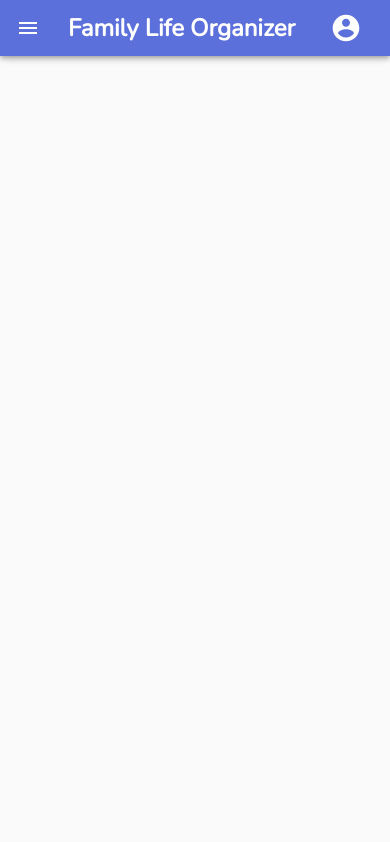
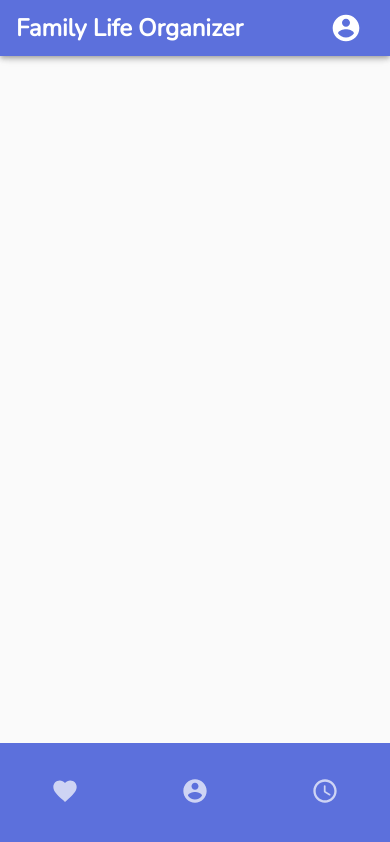
Before and after one commit to family-life-organizer/FLO-client, a React (Create React App) app: page /app in a window 390 px wide. Built offline with nearby package versions, Linux system fonts and the light colour scheme.

Commit message:
Started mobile view. Added Footer component

```diff
--- a/src/actions/authActions.js
+++ b/src/actions/authActions.js
@@ -29,7 +29,7 @@ export const doRegisterAccount = accountInfo => async dispatch => {
 			dispatch({ type: types.REGISTER_FAILURE, payload: errors });
 		} else {
 			const response = await api.post('/signup', accountInfo);
-			dispatch({ type: types.REGISTER_SUCCESS, payload: response });
+			dispatch({ type: types.REGISTER_SUCCESS, payload: response.data });
 		}
 	} catch (error) {
 		dispatch({ type: types.REGISTER_FAILURE, payload: error });
--- a/src/components/application/FloApp.jsx
+++ b/src/components/application/FloApp.jsx
@@ -1,12 +1,16 @@
 import React, { Component } from 'react';
 import { connect } from 'react-redux';
 import FloNav from './navbar/FloNav';
+// import BadgerDen from './ui/BadgerDen';
+import Footer from './footer/Footer';
 
 class FloApp extends Component {
 	render() {
 		return (
 			<div>
 				<FloNav />
+				{/* <BadgerDen /> */}
+				<Footer />
 			</div>
 		);
 	}
--- /dev/null
+++ b/src/components/application/footer/Footer.jsx
@@ -0,0 +1,48 @@
+import React from 'react';
+import styled from 'styled-components';
+import AccountCircle from '@material-ui/icons/AccountCircle';
+import ScheduleRounded from '@material-ui/icons/ScheduleRounded';
+import Favorite from '@material-ui/icons/Favorite';
+
+const FooterStyle = styled.footer`
+    display: none;
+    @media screen and (max-width: 500px) {
+        height: 12vh;
+        width: 100vw;
+        background-color: #5C70DC;
+        display: flex;
+        flex-direction: row;
+        align-items: center;
+        justify-content: space-around;
+        position: absolute;
+        bottom: 0px;
+    }
+`;
+
+const IconStyle = styled.div`
+    opacity: 0.7;
+    cursor: pointer;
+    &:hover {
+        transition: 0.25s;
+        opacity: 1.0;
+        transform: translateY(-2px);
+    }
+`;
+
+const Footer = () => {
+    return (
+        <FooterStyle>
+            <IconStyle>
+                <Favorite style={{ color: "white", width: "28px", height: "28px"}}/>
+            </IconStyle >
+            <IconStyle>
+                <AccountCircle style={{ color: "white", width: "28px", height: "28px"}}/>
+            </IconStyle >
+            <IconStyle>
+                <ScheduleRounded style={{ color: "white", width: "28px", height: "28px"}}/>
+            </IconStyle >
+        </FooterStyle>
+    );
+}
+
+export default Footer;
--- a/src/components/application/navbar/FloNav.jsx
+++ b/src/components/application/navbar/FloNav.jsx
@@ -24,6 +24,14 @@ import InboxIcon from '@material-ui/icons/MoveToInbox';
 import HomeRounded from '@material-ui/icons/HomeRounded';
 import Person from '@material-ui/icons/Person';
 import Settings from '@material-ui/icons/Settings';
+import ScheduleRounded from '@material-ui/icons/ScheduleRounded';
+import styled from 'styled-components';
+
+const IconHideStyle = styled.div`
+	@media screen and (max-width: 500px) {
+		display: none;
+	}
+`;
 
 const drawerWidth = 240;
 const useStyles = makeStyles(theme => ({
@@ -119,6 +127,7 @@ export default function MenuAppBar() {
 		<div className={classes.root}>
 			<AppBar position='fixed' className={clsx(classes.appBar, { [classes.appBarShift]: menuOpen })}>
 				<Toolbar>
+					<IconHideStyle>
 					<IconButton
 						aria-label='Open Side Menu'
 						edge='start'
@@ -127,6 +136,7 @@ export default function MenuAppBar() {
 						onClick={handleMenuOpen}>
 						<MenuIcon />
 					</IconButton>
+					</ IconHideStyle>
 					<Typography variant='h5' style={{ fontFamily: 'Nunito', fontWeight: 'bold' }} className={classes.title}>
 						Family Life Organizer
 					</Typography>
@@ -178,7 +188,13 @@ export default function MenuAppBar() {
 						<ListItemIcon>
 							<HomeRounded />
 						</ListItemIcon>
-						<ListItemText primary='Item Board' />
+						<ListItemText primary='My Lists' />
+					</ListItem>
+					<ListItem button>
+						<ListItemIcon>
+							<ScheduleRounded />
+						</ListItemIcon>
+						<ListItemText primary='Schedule' />
 					</ListItem>
 					<ListItem button>
 						<ListItemIcon>
@@ -190,7 +206,7 @@ export default function MenuAppBar() {
 						<ListItemIcon>
 							<Settings />
 						</ListItemIcon>
-						<ListItemText primary='Settings' />
+						<ListItemText primary='Profile' />
 					</ListItem>
 					<Divider />
 					<ListItem button>
```
Also changed, not shown: src/components/application/ui/BadgerDen.jsx (added), 12 other files (tests, documents, lock files or other folders).
